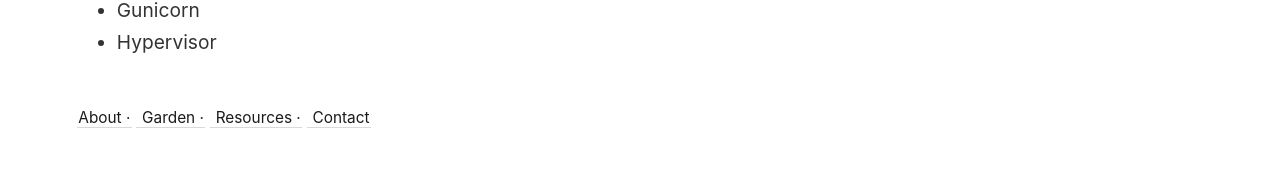
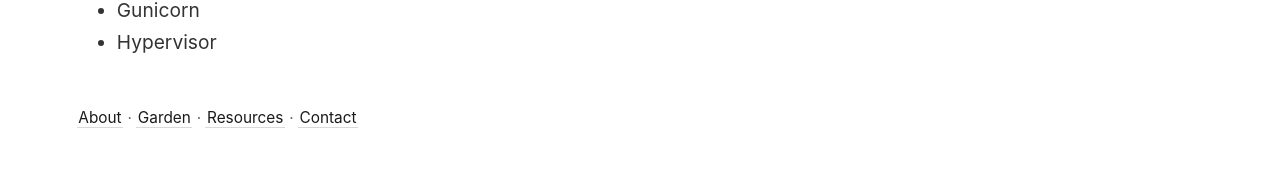
Before and after one commit to dhiraj-ydv/digitalgarden, a Jekyll site: the page built from _pages/about.md, in a window 1280 px wide. Shown: the part 1454-1649 px from the top of the page. Built offline with Jekyll 4.4.1, drawn with Linux system fonts in a browser that asks for light colours.

Commit message:
Update footer.html

```diff
--- a/_includes/footer.html
+++ b/_includes/footer.html
@@ -1 +1 @@
-<a class="internal-link" href="https://dhirajyadav.site/">About ·</a>&nbsp<a class="internal-link" href="https://dhirajyadav.site/garden"> Garden ·</a>&nbsp<a class="internal-link" href="https://dhirajyadav.site/useful_resources"> Resources ·</a>&nbsp<a class="internal-link" href="https://dhirajyadav.site/contact"> Contact</a>
+<a class="internal-link" href="https://dhirajyadav.site/">About</a>&nbsp·&nbsp<a class="internal-link" href="https://dhirajyadav.site/garden">Garden</a>&nbsp·&nbsp<a class="internal-link" href="https://dhirajyadav.site/useful_resources">Resources</a>&nbsp·&nbsp<a class="internal-link" href="https://dhirajyadav.site/contact">Contact</a>
```
